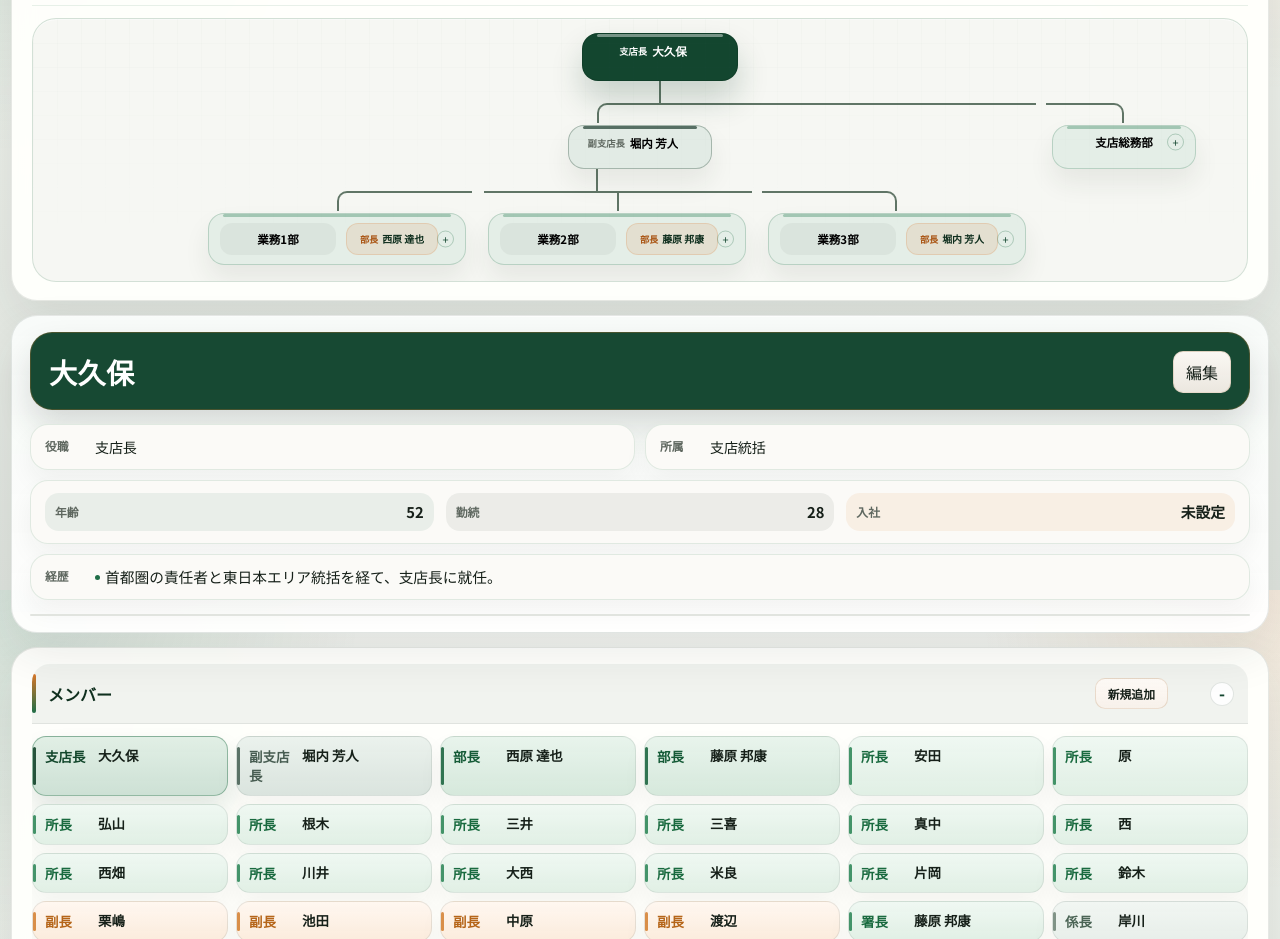
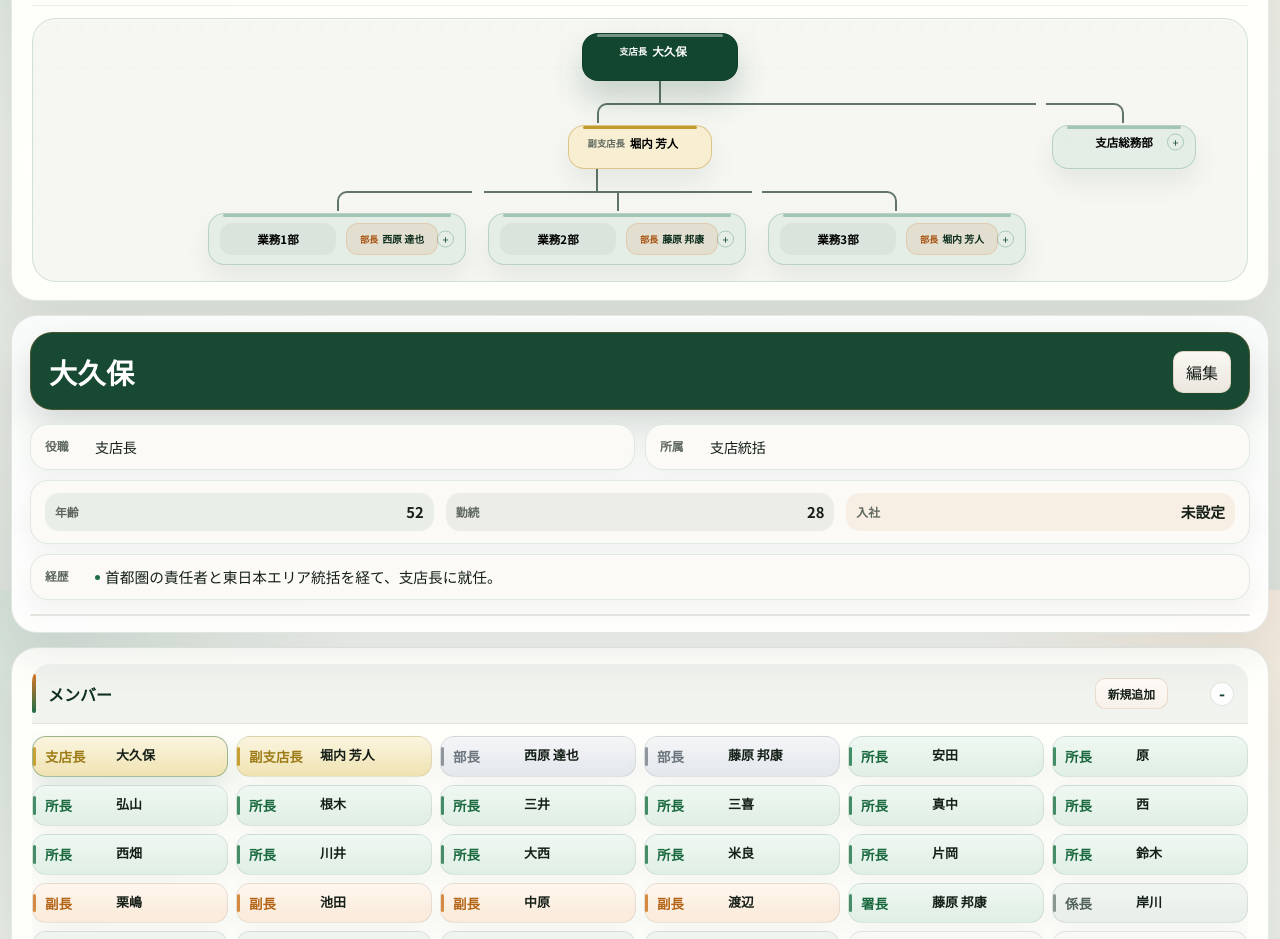
Before and after one commit to umeme522/east-japan-org-chart, a website: page index.html in a window 1280 px wide. Shown: the part 210-1149 px from the top of the page. Drawn offline with Linux system fonts and the light colour scheme; no server answers.

Commit message:
Refine member role colors and spacing
# Conflicts:
#	styles.css

```diff
--- a/styles.css
+++ b/styles.css
@@ -606,74 +606,60 @@
 
 .node-card.role-tone-staff {
   background: rgba(246, 247, 244, 0.99);
-  border-color: rgba(132, 142, 136, 0.26);
+  border-color: rgba(128, 136, 131, 0.24);
 }
 
 .node-card.role-tone-staff::before {
-  background: rgba(123, 133, 126, 0.55);
+  background: rgba(124, 132, 127, 0.54);
 }
 
 .node-card.role-tone-leader {
-  background: rgba(235, 242, 237, 0.99);
-  border-color: rgba(88, 114, 98, 0.3);
+  background: rgba(236, 242, 237, 0.99);
+  border-color: rgba(92, 109, 99, 0.28);
 }
 
 .node-card.role-tone-leader::before {
-  background: rgba(76, 102, 86, 0.76);
+  background: rgba(86, 103, 94, 0.72);
 }
 
 .node-card.role-tone-assistant-chief {
-  background: rgba(255, 242, 230, 0.99);
-  border-color: rgba(212, 132, 58, 0.34);
+  background: rgba(255, 243, 232, 0.99);
+  border-color: rgba(208, 126, 52, 0.34);
 }
 
 .node-card.role-tone-assistant-chief::before {
-  background: rgba(208, 118, 33, 0.82);
-}
-
+  background: rgba(201, 112, 28, 0.84);
+}
+
+.node-card.role-tone-office-chief,
 .node-card.role-tone-section-chief {
-  background: rgba(253, 233, 214, 0.99);
-  border-color: rgba(190, 112, 32, 0.38);
-}
-
+  background: rgba(228, 242, 233, 0.99);
+  border-color: rgba(34, 114, 72, 0.34);
+}
+
+.node-card.role-tone-office-chief::before,
 .node-card.role-tone-section-chief::before {
-  background: rgba(181, 96, 16, 0.88);
-}
-
-.node-card.role-tone-office-chief {
-  background: rgba(231, 244, 235, 0.99);
-  border-color: rgba(36, 121, 78, 0.34);
-}
-
-.node-card.role-tone-office-chief::before {
-  background: rgba(22, 121, 69, 0.84);
+  background: rgba(23, 113, 66, 0.84);
 }
 
 .node-card.role-tone-director {
-  background: rgba(217, 236, 224, 0.99);
-  border-color: rgba(21, 97, 60, 0.42);
+  background: rgba(238, 240, 242, 0.99);
+  border-color: rgba(126, 134, 143, 0.4);
 }
 
 .node-card.role-tone-director::before {
-  background: rgba(16, 94, 54, 0.88);
-}
-
-.node-card.role-tone-deputy-chief {
-  background: rgba(226, 235, 229, 0.99);
-  border-color: rgba(76, 102, 88, 0.4);
-}
-
-.node-card.role-tone-deputy-chief::before {
-  background: rgba(69, 95, 82, 0.88);
-}
-
+  background: rgba(122, 131, 140, 0.88);
+}
+
+.node-card.role-tone-deputy-chief,
 .node-card.role-tone-branch-chief {
-  background: rgba(211, 228, 217, 0.99);
-  border-color: rgba(18, 69, 43, 0.5);
-}
-
+  background: rgba(248, 239, 210, 0.99);
+  border-color: rgba(181, 142, 34, 0.42);
+}
+
+.node-card.role-tone-deputy-chief::before,
 .node-card.role-tone-branch-chief::before {
-  background: rgba(14, 63, 38, 0.9);
+  background: rgba(189, 147, 27, 0.9);
 }
 
 .node-card.has-inline-leader {
@@ -884,95 +870,77 @@
 }
 
 .member-card.tone-staff::before {
-  background: rgba(123, 133, 126, 0.46);
+  background: rgba(124, 132, 127, 0.46);
 }
 
 .member-card.tone-staff .member-role {
-  color: rgba(103, 111, 105, 0.95);
+  color: rgba(105, 112, 107, 0.96);
 }
 
 .member-card.tone-leader {
-  background: linear-gradient(180deg, rgba(241, 246, 242, 0.99) 0%, rgba(231, 238, 233, 0.98) 100%);
+  background: linear-gradient(180deg, rgba(241, 245, 242, 0.99) 0%, rgba(231, 237, 233, 0.98) 100%);
 }
 
 .member-card.tone-leader::before {
-  background: rgba(76, 102, 86, 0.68);
+  background: rgba(86, 103, 94, 0.66);
 }
 
 .member-card.tone-leader .member-role {
-  color: rgba(71, 97, 82, 0.98);
+  color: rgba(77, 94, 85, 0.98);
 }
 
 .member-card.tone-assistant-chief {
-  background: linear-gradient(180deg, rgba(255, 247, 240, 0.99) 0%, rgba(251, 235, 219, 0.98) 100%);
+  background: linear-gradient(180deg, rgba(255, 246, 238, 0.99) 0%, rgba(250, 234, 216, 0.98) 100%);
 }
 
 .member-card.tone-assistant-chief::before {
-  background: rgba(208, 118, 33, 0.8);
+  background: rgba(201, 112, 28, 0.8);
 }
 
 .member-card.tone-assistant-chief .member-role {
-  color: rgba(180, 98, 20, 0.98);
-}
-
+  color: rgba(179, 97, 18, 0.98);
+}
+
+.member-card.tone-office-chief,
 .member-card.tone-section-chief {
-  background: linear-gradient(180deg, rgba(255, 241, 228, 0.99) 0%, rgba(248, 224, 198, 0.98) 100%);
-}
-
+  background: linear-gradient(180deg, rgba(239, 248, 242, 0.99) 0%, rgba(223, 238, 228, 0.98) 100%);
+}
+
+.member-card.tone-office-chief::before,
 .member-card.tone-section-chief::before {
-  background: rgba(181, 96, 16, 0.84);
-}
-
+  background: rgba(23, 113, 66, 0.78);
+}
+
+.member-card.tone-office-chief .member-role,
 .member-card.tone-section-chief .member-role {
-  color: rgba(158, 82, 13, 0.98);
-}
-
-.member-card.tone-office-chief {
-  background: linear-gradient(180deg, rgba(239, 248, 242, 0.99) 0%, rgba(224, 239, 228, 0.98) 100%);
-}
-
-.member-card.tone-office-chief::before {
-  background: rgba(22, 121, 69, 0.78);
-}
-
-.member-card.tone-office-chief .member-role {
-  color: rgba(20, 103, 59, 0.98);
+  color: rgba(20, 101, 58, 0.98);
 }
 
 .member-card.tone-director {
-  background: linear-gradient(180deg, rgba(232, 244, 236, 0.99) 0%, rgba(213, 232, 219, 0.98) 100%);
+  background: linear-gradient(180deg, rgba(244, 245, 247, 0.99) 0%, rgba(227, 231, 235, 0.98) 100%);
 }
 
 .member-card.tone-director::before {
-  background: rgba(16, 94, 54, 0.84);
+  background: rgba(122, 131, 140, 0.82);
 }
 
 .member-card.tone-director .member-role {
-  color: rgba(16, 88, 51, 0.98);
-}
-
-.member-card.tone-deputy-chief {
-  background: linear-gradient(180deg, rgba(235, 242, 237, 0.99) 0%, rgba(217, 227, 221, 0.98) 100%);
-}
-
-.member-card.tone-deputy-chief::before {
-  background: rgba(69, 95, 82, 0.86);
-}
-
-.member-card.tone-deputy-chief .member-role {
-  color: rgba(68, 90, 79, 0.98);
-}
-
+  color: rgba(105, 114, 123, 0.98);
+}
+
+.member-card.tone-deputy-chief,
 .member-card.tone-branch-chief {
-  background: linear-gradient(180deg, rgba(225, 239, 229, 0.99) 0%, rgba(204, 224, 212, 0.98) 100%);
-}
-
+  background: linear-gradient(180deg, rgba(251, 245, 223, 0.99) 0%, rgba(239, 226, 176, 0.98) 100%);
+}
+
+.member-card.tone-deputy-chief::before,
 .member-card.tone-branch-chief::before {
-  background: rgba(14, 63, 38, 0.88);
-}
-
+  background: rgba(189, 147, 27, 0.84);
+}
+
+.member-card.tone-deputy-chief .member-role,
 .member-card.tone-branch-chief .member-role {
-  color: rgba(13, 66, 39, 0.98);
+  color: rgba(155, 120, 19, 0.98);
 }
 
 .member-card p {
@@ -983,7 +951,7 @@
 
 .member-inline-row {
   display: grid;
-  grid-template-columns: minmax(48px, 0.31fr) minmax(0, 1fr);
+  grid-template-columns: 66px minmax(0, 1fr);
   align-items: start;
   column-gap: 5px;
   min-width: 0;
@@ -997,13 +965,14 @@
 }
 
 .member-role {
-  font-size: 0.62rem;
+  font-size: 0.59rem;
   font-weight: 700;
   color: var(--muted);
   text-align: left;
   min-width: 0;
   overflow: hidden;
   text-overflow: ellipsis;
+  white-space: nowrap;
 }
 
 .member-name-button {
@@ -1012,7 +981,7 @@
   border: 0;
   background: transparent;
   color: var(--text);
-  font-size: 0.84rem;
+  font-size: 0.81rem;
   font-weight: 700;
   text-align: left;
   justify-self: stretch;
```
